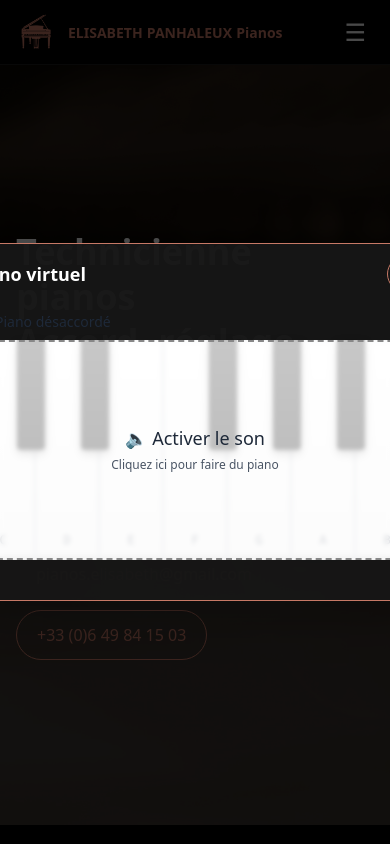
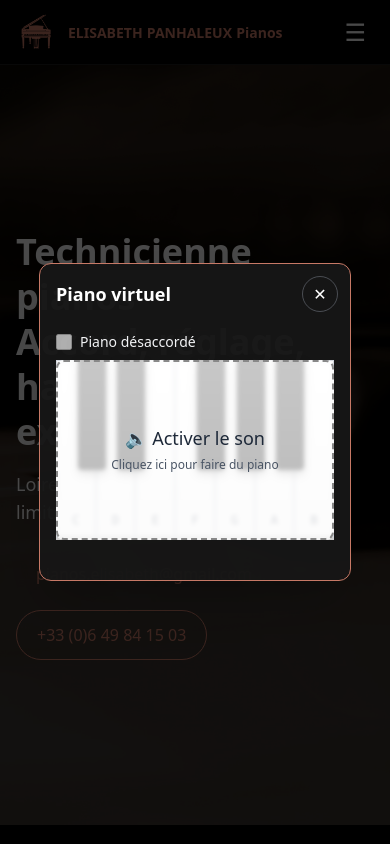
Before and after one commit to julien44830/AccordPiano, a Next.js app: page / in a window 390 px wide. Both pictures are taken after a click on the button 36 px from the left and 32 px from the top of the page. Shown: the top 844 px of the page. Built offline with nearby package versions, Linux system fonts and the light colour scheme; a web font is replaced by a local one.

Commit message:
fix piano en mobile

```diff
--- a/src/components/Header.tsx
+++ b/src/components/Header.tsx
@@ -179,58 +179,37 @@ export default function Header() {
             {/* 🎹 Modale du piano */}
             {isPianoOpen && (
                 <div
-                    className="fixed inset-0 z-999 flex items-center justify-center bg-black/70"
+                    className="fixed inset-0 z-[999] flex items-center justify-center bg-black/70"
                     role="dialog"
                     aria-modal="true"
                     aria-label="Piano interactif"
                     onMouseDown={(e) => {
-                        // fermer en cliquant sur l’overlay
                         if (e.target === e.currentTarget) closePiano();
                     }}
                 >
+                    {/* contenu de la modale */}
                     <div
-                        className="relative max-w-4xl  border border-(--accent) rounded-xl bg-neutral-900/95 p-4 shadow-2xl"
-                        onMouseDown={(e) => e.stopPropagation()} // empêcher la fermeture en cliquant dans le contenu
+                        className="relative w-full max-w-[80vw] md:max-w-xl border border-(--accent) rounded-xl
+                                bg-neutral-900/95 p-4 shadow-2xl"
+                        onMouseDown={(e) => e.stopPropagation()}
                     >
-                        {/* bouton de fermeture */}
-                        {/* <button
-                            type="button"
-                            onClick={closePiano}
-                            className="absolute right-3 top-3 rounded-full px-2 text-xl text-gray-300 hover:text-white"
-                            aria-label="Fermer le piano"
-                        >
-                            ✕
-                        </button> */}
-
-                        {/* Bouton fermer en haut à droite */}
+                        {/* bouton fermer */}
                         <button
                             type="button"
                             aria-label="Fermer le piano"
                             onClick={closePiano}
-                            className="absolute right-3 top-3 inline-flex h-9 w-9 items-center justify-center rounded-full border border-(--accent) text-(--bg)) hover:bg-- focus:outline-none hover:cursor-pointer hover:text-(--accent) hover:border-white"
+                            className="absolute right-3 top-3 inline-flex h-9 w-9 items-center justify-center
+                                    rounded-full border border-gray-400/40 hover:bg-white/10 text-white"
                         >
-                            {/* Icône croix (SVG minimal) */}
-                            <svg
-                                viewBox="0 0 20 20"
-                                aria-hidden="true"
-                                className="h-4 w-4"
-                                focusable="false"
-                            >
-                                <path
-                                    d="M4.5 4.5l11 11m0-11l-11 11"
-                                    stroke="currentColor"
-                                    strokeWidth="2"
-                                    strokeLinecap="round"
-                                />
-                            </svg>
+                            ✕
                         </button>
 
-                        {/* titre optionnel */}
+                        {/* Titre */}
                         <h2 className="mb-3 pr-8 text-lg font-semibold text-white">
                             Piano virtuel
                         </h2>
 
-                        {/* ton composant Piano */}
+                        {/* Ton piano */}
                         <Piano />
                     </div>
                 </div>
--- a/src/components/Piano.css
+++ b/src/components/Piano.css
@@ -37,12 +37,12 @@
 /* Responsive : on ajuste juste la taille des touches */
 @media (max-width: 520px) {
     .key-white {
-        width: 44px;
+        width: 44px !important;
         height: 180px;
     }
 
     .key-black {
-        width: 28px;
+        width: 28px !important ;
         height: 110px;
     }
 }
--- a/src/components/Pianos.tsx
+++ b/src/components/Pianos.tsx
@@ -3,7 +3,7 @@
 import React, { useMemo, useRef, useState } from "react";
 
 /* -----------------------------------------------------------
-   🎹 Piano (Next.js + Tailwind)
+   🎹 Piano (Next.js + Tailwind, responsive)
    - Activation audio (overlay)
    - Mode "piano désaccordé"
    ----------------------------------------------------------- */
@@ -52,23 +52,18 @@ type BlackKey = {
     between: number;
 };
 
+const WHITE_KEY_COUNT = 7;
+
 export default function Piano() {
     // 🔒 Activation audio (imposée par les navigateurs)
     const [audioReady, setAudioReady] = useState(false);
     const audioCtxRef = useRef<AudioContext | null>(null);
-    console.log("%c⧭", "color: #00a3cc", audioCtxRef);
 
     // 🎛️ État "piano désaccordé"
     const [detuned, setDetuned] = useState(false);
 
     // 🧭 Table de désaccordage par touche (conservée tant que la page reste ouverte)
-    // Exemple: { "C4": +12.3, "C#4": -27.8, ... } en cents
     const detuneCentsRef = useRef<Record<string, number>>({});
-
-    // ⚙️ Paramètres d'UI
-    const WHITE_KEY_WIDTH = 64;
-    const WHITE_KEY_COUNT = 7;
-    const pianoWidth = WHITE_KEY_WIDTH * WHITE_KEY_COUNT;
 
     // 🎹 Notes d’une octave
     const whiteNotes = useMemo<string[]>(
@@ -90,11 +85,9 @@ export default function Piano() {
 
     // ▶️ Initialise et "débloque" l'audio au premier clic/tap
     function initAudio(): void {
-        // ✅ Protection SSR : on vérifie qu'on est bien côté client
         if (typeof window === "undefined") return;
 
         if (!audioCtxRef.current) {
-            // ⚠️ Gestion de webkitAudioContext pour certains navigateurs (Safari)
             const AudioCtx =
                 (window as any).AudioContext ||
                 (window as any).webkitAudioContext;
@@ -114,7 +107,6 @@ export default function Piano() {
         setDetuned(checked);
 
         if (checked) {
-            // Génère (une seule fois par touche manquante) un offset en cents dans [-35, +35]
             const ensureDetuneFor = (note: string) => {
                 if (detuneCentsRef.current[note] == null) {
                     const cents = Math.random() * 70 - 35; // [-35, +35]
@@ -135,21 +127,17 @@ export default function Piano() {
         const now = ctx.currentTime;
         const duration = 0.4;
 
-        // Fréquence de base
         let freq = noteToFreq(note);
 
-        // Applique le désaccordage si activé
         if (detuned) {
             const cents = detuneCentsRef.current[note] ?? 0;
             freq = detuneFreq(freq, cents);
         }
 
-        // Oscillateur
         const osc = ctx.createOscillator();
         osc.type = "sine";
         osc.frequency.value = freq;
 
-        // Gain + enveloppe
         const gain = ctx.createGain();
         const attack = 0.01;
         const decay = 0.15;
@@ -167,7 +155,6 @@ export default function Piano() {
         osc.start(now);
         osc.stop(now + duration + release + 0.01);
 
-        // Nettoyage
         osc.onended = () => {
             try {
                 osc.disconnect();
@@ -179,20 +166,15 @@ export default function Piano() {
     }
 
     return (
-        <div
-            className="my-6 mx-auto "
-            style={{ width: pianoWidth }}
-        >
+        <div className="mx-auto my-6 w-full max-w-[448px]">
             {/* Barre d'options */}
             <div className="mb-2 flex items-center gap-3">
-                <label className="inline-flex items-center gap-2 text-sm text-gray-800">
+                <label className="inline-flex items-center gap-2 text-sm text-gray-100">
                     <input
                         type="checkbox"
                         checked={detuned}
                         onChange={toggleDetuned}
-                        disabled={
-                            !audioReady
-                        } /* on ne coche qu'après activation audio */
+                        disabled={!audioReady}
                         className="h-4 w-4 cursor-pointer disabled:cursor-not-allowed"
                     />
                     <span>Piano désaccordé</span>
@@ -200,10 +182,7 @@ export default function Piano() {
             </div>
 
             {/* Piano + overlay d'activation */}
-            <div
-                className="piano-container h-[220px]"
-                style={{ width: pianoWidth }}
-            >
+            <div className="piano-container h-[180px] md:h-[220px]">
                 {!audioReady && (
                     <button
                         className="audio-overlay z-30 flex flex-col items-center justify-center rounded-lg bg-white/75 text-lg leading-tight text-gray-800 transition hover:bg-white/90"
@@ -223,7 +202,7 @@ export default function Piano() {
                 )}
 
                 {/* touches blanches */}
-                <div className="relative z-1 flex">
+                <div className="relative z-[1] flex h-full">
                     {whiteNotes.map((note) => {
                         const cents = detuneCentsRef.current[note];
                         const title =
@@ -234,15 +213,14 @@ export default function Piano() {
                         return (
                             <button
                                 key={note}
-                                className="key-white relative flex items-end justify-center border border-gray-300 text-gray-600 shadow-inner transition hover:brightness-95 focus:outline-none disabled:cursor-not-allowed"
-                                style={{ width: WHITE_KEY_WIDTH, height: 220 }}
-                                onMouseEnter={() => playNote(note)} // 🎵 jouer au survol
-                                onTouchStart={() => playNote(note)} // 👍 support mobile
+                                className="key-white relative flex flex-1 items-end justify-center border border-gray-300 text-gray-600 shadow-inner transition hover:brightness-95 focus:outline-none disabled:cursor-not-allowed"
+                                onMouseEnter={() => playNote(note)}
+                                onTouchStart={() => playNote(note)}
                                 aria-label={`Jouer ${note}`}
                                 disabled={!audioReady}
                                 title={title}
                             >
-                                <span className="key-white-label text-xs font-mono text-gray-500">
+                                <span className="key-white-label text-xs font-mono text-gray-500 md:text-sm">
                                     {note.replace("4", "")}
                                 </span>
                             </button>
@@ -258,12 +236,15 @@ export default function Piano() {
                             ? `${name} (${cents.toFixed(1)} cents)`
                             : name;
 
+                    // 🌐 position en pourcentage de la largeur du piano
+                    const leftPercent = ((between + 1) / WHITE_KEY_COUNT) * 100;
+
                     return (
                         <button
                             key={name}
-                            className="key-black z-20 absolute top-0 h-[140px] w-9 border border-black/80 transition-transform duration-75 hover:translate-y-px hover:brightness-110 disabled:cursor-not-allowed"
+                            className="key-black absolute top-0 h-[120px] w-9 border border-black/80 transition-transform duration-75 hover:translate-y-px hover:brightness-110 disabled:cursor-not-allowed md:h-[140px] z-20"
                             style={{
-                                left: (between + 1) * WHITE_KEY_WIDTH - 18,
+                                left: `calc(${leftPercent}% - 18px)`,
                             }}
                             onMouseEnter={() => playNote(name)}
                             onTouchStart={() => playNote(name)}
```
